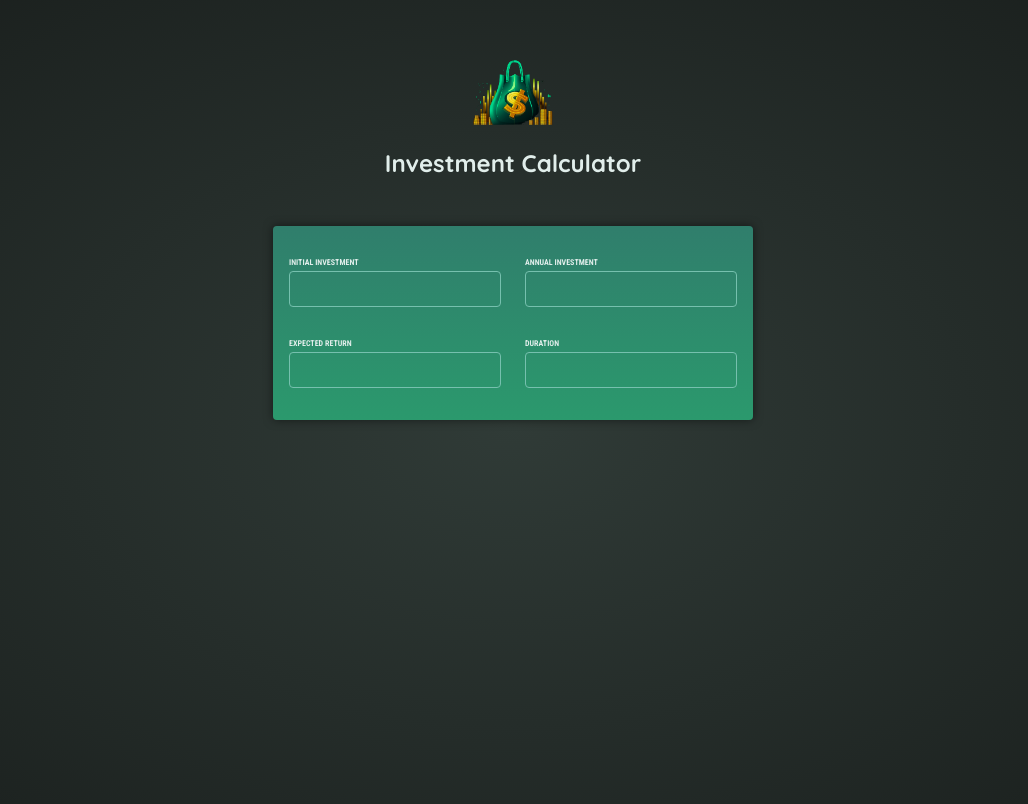
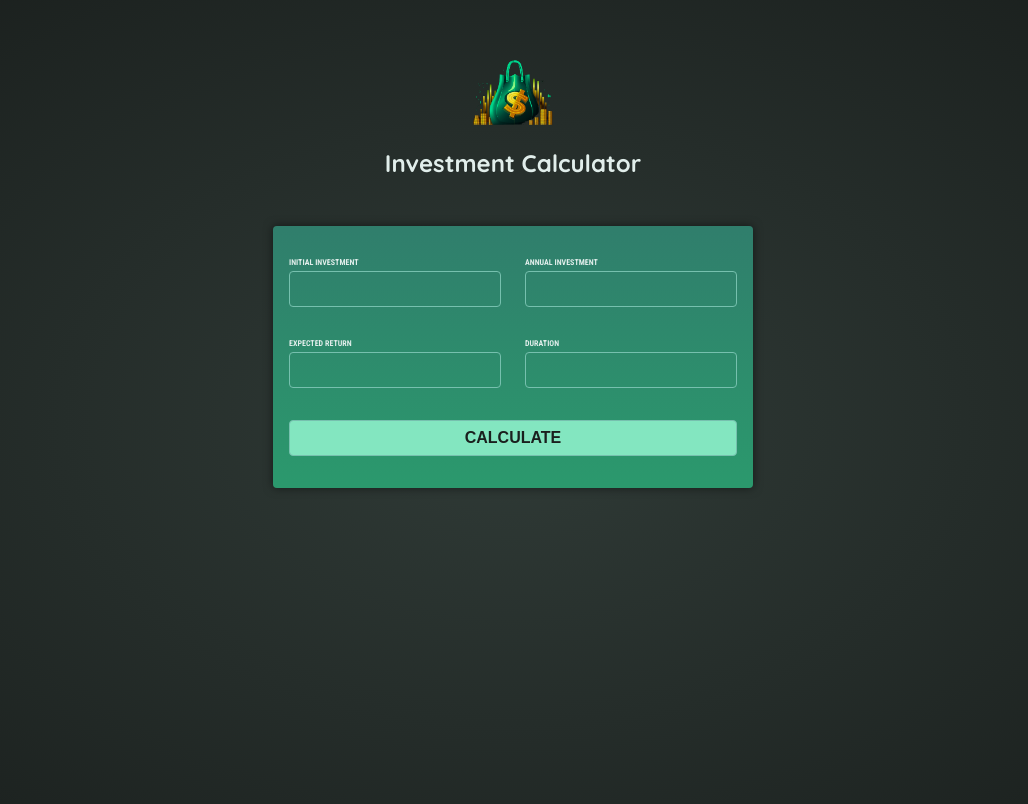
Before and after one commit to samyuktha2002/new-angular-investment-calculator, an Angular app: page / in a window 1280 px wide. Shown: the top 804 px of the page, without its empty margins (127-1155 px from the left). Built offline with nearby package versions, Linux system fonts and the light colour scheme.

Commit message:
printing in console on form submition

```diff
--- a/src/app/user-input/user-input.component.html
+++ b/src/app/user-input/user-input.component.html
@@ -1,4 +1,4 @@
-<form>
+<form (ngSubmit)="onSubmit()">
     <div class="input-group">
         <p>
             <label for="initial-investment">Initial Investment</label>
@@ -19,4 +19,7 @@
             <input id="duration" type="number" />
         </p>
     </div>
+    <p>
+        <button>Calculate</button>
+    </p>
 </form>
--- a/src/app/user-input/user-input.component.ts
+++ b/src/app/user-input/user-input.component.ts
@@ -1,12 +1,16 @@
 import { Component } from '@angular/core';
+import { FormsModule } from '@angular/forms';
 
 @Component({
   selector: 'app-user-input',
   standalone: true,
-  imports: [],
+  imports: [FormsModule],
   templateUrl: './user-input.component.html',
   styleUrl: './user-input.component.css'
 })
 export class UserInputComponent {
+  onSubmit(){
+    console.log('SUBMITTED');
+  }
 
 }
```
